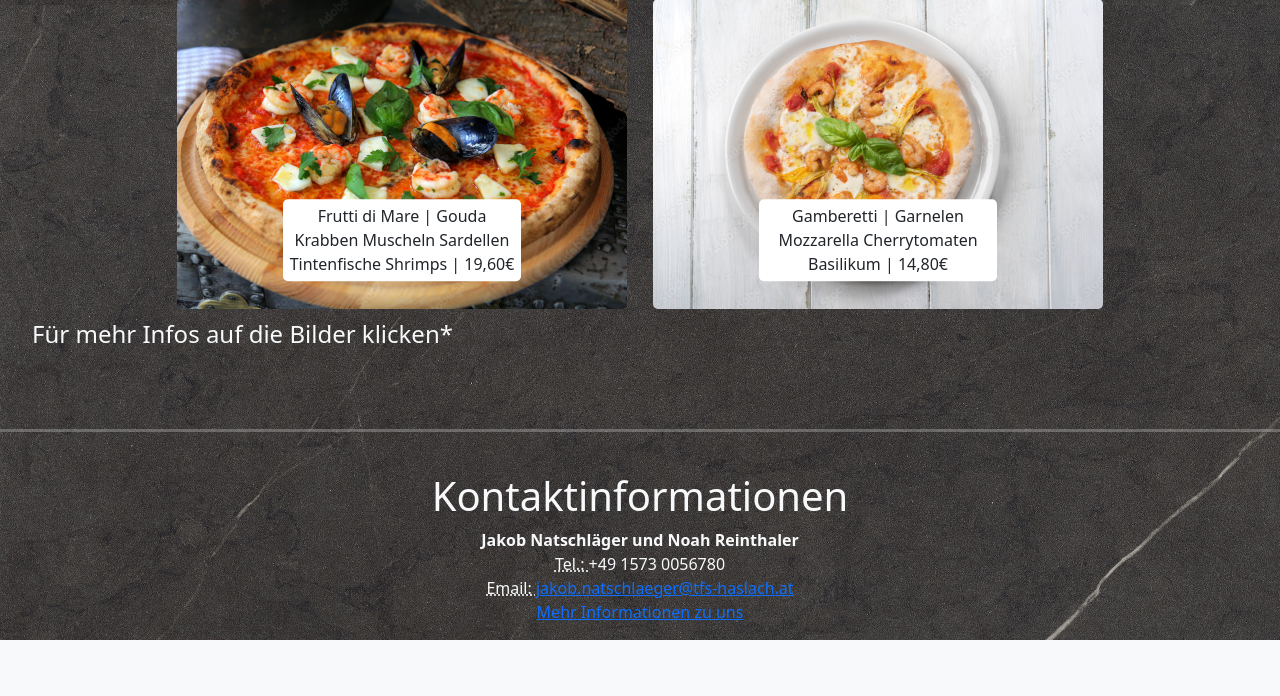
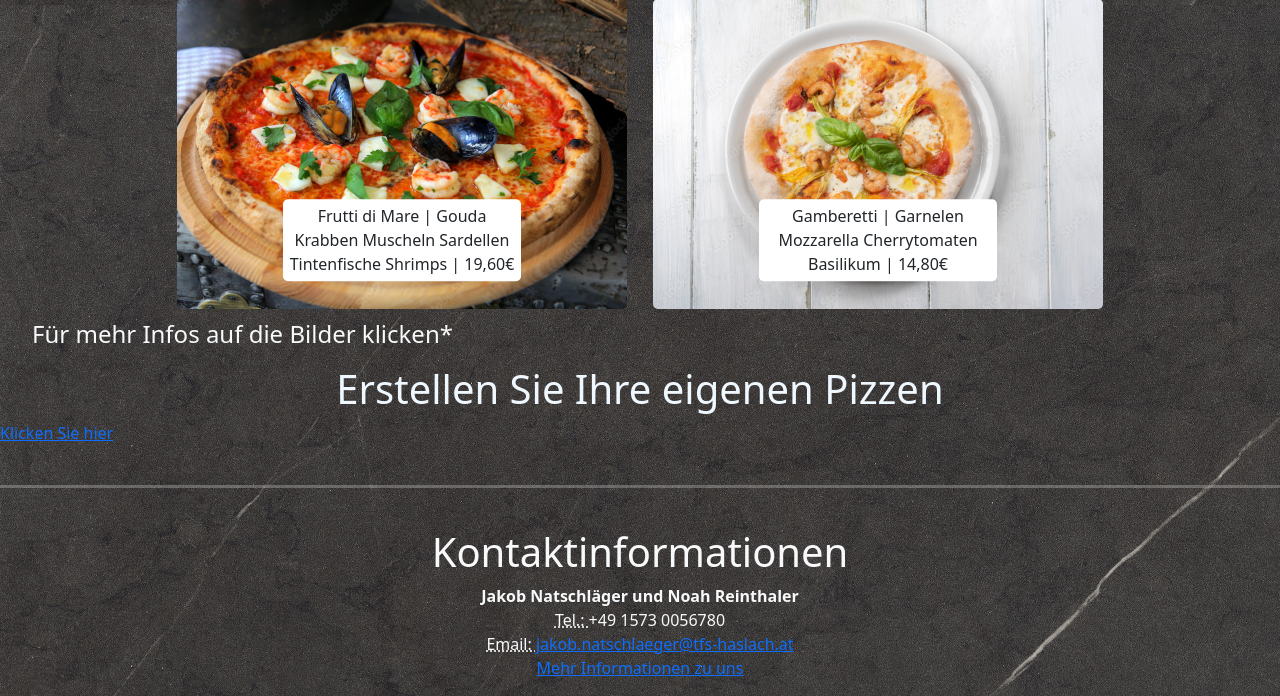
Before and after one commit to NoahReinthaler/Pizza_rena, a PHP site: page /Html/menue.html in a window 1280 px wide. Shown: the part 3195-3891 px from the top of the page. Before the commit the page ends 3835 px from the top, so only its background shows below. Run offline with PHP 8.4, Linux system fonts and the light colour scheme.

Commit message:
26.11 12:14

```diff
--- a/CSS/style.css
+++ b/CSS/style.css
@@ -119,7 +119,10 @@ border-radius: 5px;
 .marg{
     margin-top: 85px; /*Abstand zur Nav*/
 }
-
+/*Pizza ersteller*/
+.pizza_conf{
+    color: aliceblue;
+}
 /*Infoseite*/
 .info{
     text-decoration: none;
--- a/Html/menue.html
+++ b/Html/menue.html
@@ -63,6 +63,12 @@
 
   <a href="Pizzen/Info.html" class="text-left info"><ul><h4 class="text-light">Für mehr Infos auf die Bilder klicken*</h4></ul></a>
 
+  <h1 class="text-center pizza_conf">Erstellen Sie Ihre eigenen Pizzen</h1>
+    <a href="../php/ownpizza.php">Klicken Sie hier</a>
+
+
+
+  <!--Kontaktinfos-->
   <br>
   <br>
 
```
Also changed, not shown: php/ownpizza.php (added, +12 -0 lines).
